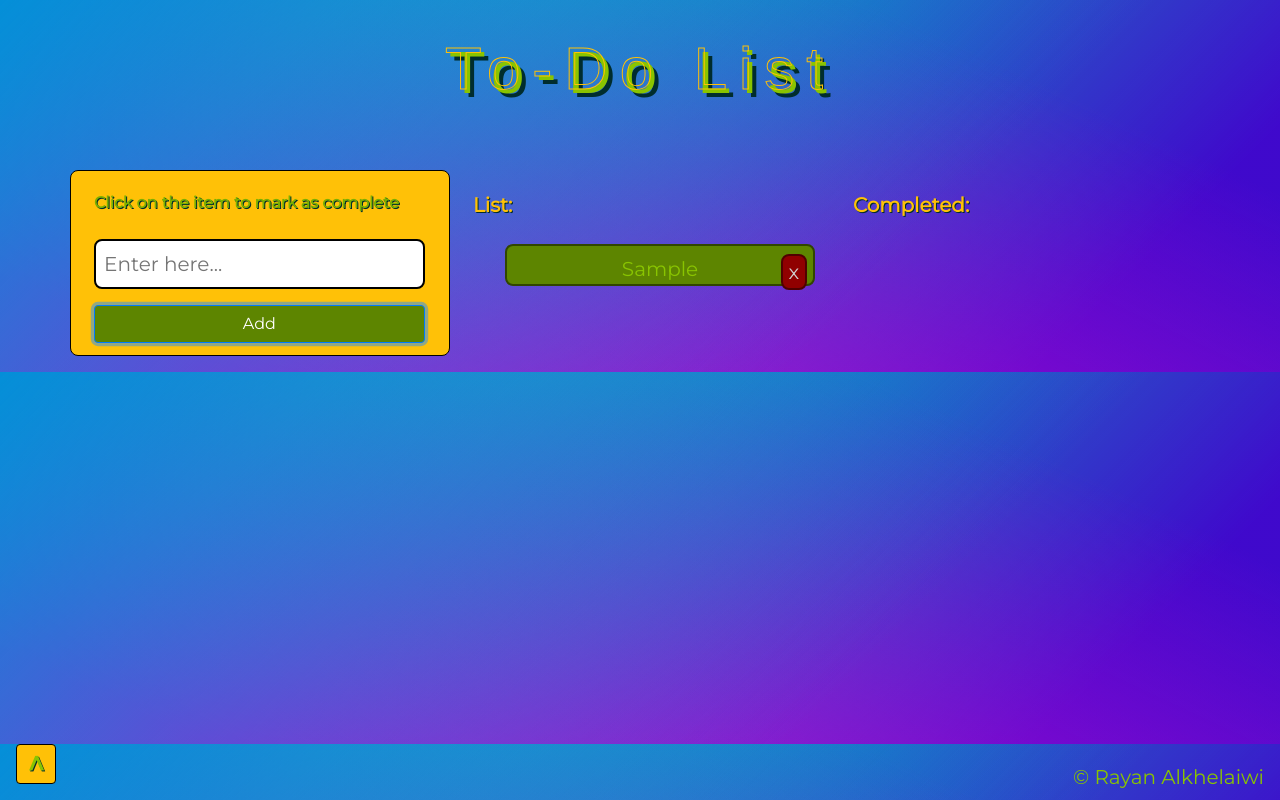
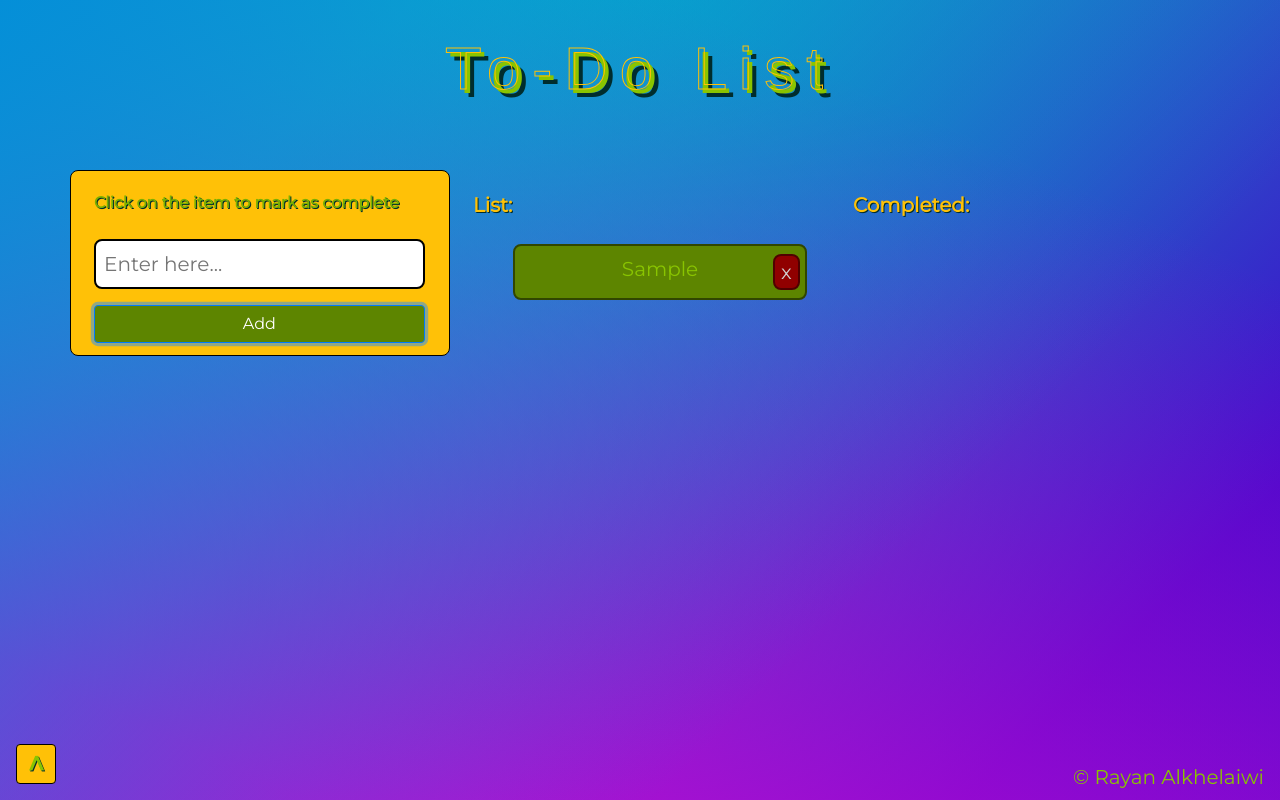
Before and after one commit to RayanAlkhelaiwi/Trello-like_Todo, a plain HTML site: page index.html in a window 1280 px wide. Both pictures are taken after typing "Sample" into the empty fields and a click on the button "Add". Drawn offline with Linux system fonts and the light colour scheme; a web font is replaced by a local one.

Commit message:
Fixed wallpaper and close button in li

```diff
--- a/style/main.css
+++ b/style/main.css
@@ -27,6 +27,7 @@ body {
         -webkit-linear-gradient(65deg, hsla(292.78, 91.29%, 43.17%, 1) 10%, hsla(292.78, 91.29%, 43.17%, 0) 80%),
         -webkit-linear-gradient(135deg, hsla(256.83, 91.7%, 41.73%, 1) 15%, hsla(256.83, 91.7%, 41.73%, 0) 80%),
         -webkit-linear-gradient(205deg, hsla(173.87, 98.84%, 41.89%, 1) 100%, hsla(173.87, 98.84%, 41.89%, 0) 70%);
+    background-size: 100vw 100vh;
 }
 
 #mainHeader {
@@ -108,8 +109,9 @@ li {
     background-color: var(--not-hovered);
     list-style: none;
     transition: all 0.5s ease;
-    margin-bottom: 8px;
+    margin: 8px;
     padding-top: 8px;
+    padding-bottom: 14px;
     border-radius: 8px;
     text-align: center;
 }
@@ -120,7 +122,7 @@ li:hover {
 
 li>button {
     position: absolute;
-    right: 6%;
+    right: 8%;
     border-radius: 8px;
     color: var(--delete-x);
     background-color: var(--delete-background);
```
